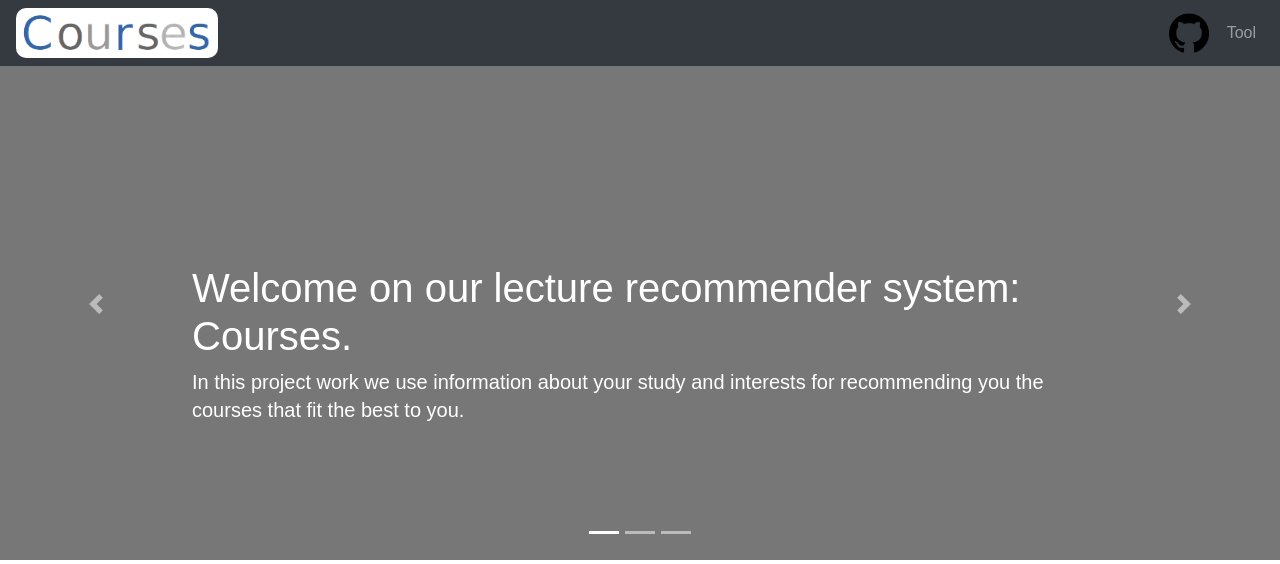
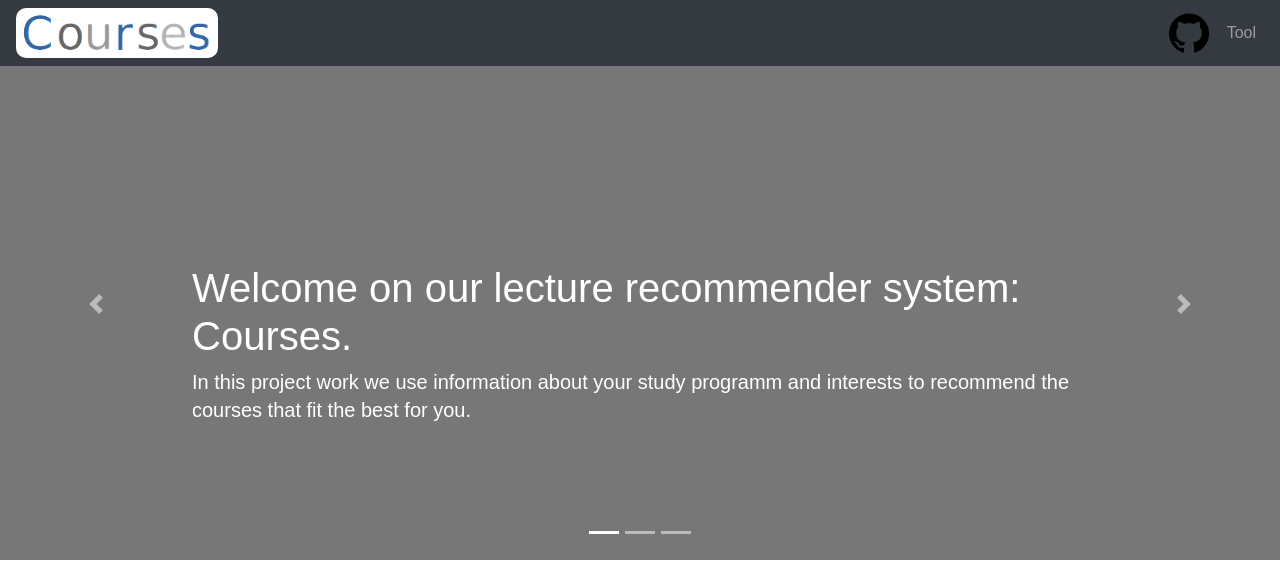
Before and after one commit to martingarcia99/Courses_Recommender, a Flask app: page /aboutus in a window 1280 px wide. Shown: the top 564 px of the page. Run offline with Flask 2, Linux system fonts and the light colour scheme; parts of the project's set-up code (start-up, migrations or seed data) failed here and were passed over; some libraries are stand-ins or nearby versions.

Commit message:
Update aboutus.html
edit text

```diff
--- a/templates/aboutus.html
+++ b/templates/aboutus.html
@@ -52,7 +52,7 @@
             <div class="container">
               <div class="carousel-caption text-left">
                 <h1>Welcome on our lecture recommender system: Courses.</h1>
-                <p>In this project work we use information about your study and interests for recommending you the courses that fit the best to you.</p>
+                <p>In this project work we use information about your study programm and interests to recommend the courses that fit the best for you.</p>
                 <br><br>
               </div>
             </div>
@@ -62,7 +62,7 @@
             <div class="container">
               <div class="carousel-caption">
                 <h1>Idea.</h1>
-                <p>We give you the possibility to dive deeper in the lecture information as well as give you an overview about the evaluation of the last semester. If the recommendation doesn’t fit, you can easily change the items of your search and get a new, personalized one.</p>
+                <p>We give you the possibility to dive deeper in the lecture information as well as lectures evaluations from previous semesters. If the recommendation doesn’t fit, you can easily change the items of your search and get a new, personalized one.</p>
                 <br><br>
               </div>
             </div>
@@ -72,7 +72,7 @@
             <div class="container">
               <div class="carousel-caption text-right">
                 <h1>Conclusion.</h1>
-                <p>So don’t hesitate and just start your search for a more interesting study next semester.</p>
+                <p>So don’t hesitate and just start your search for interesting lectures for your next semester.</p>
                 <br><br>
               </div>
             </div>
```
